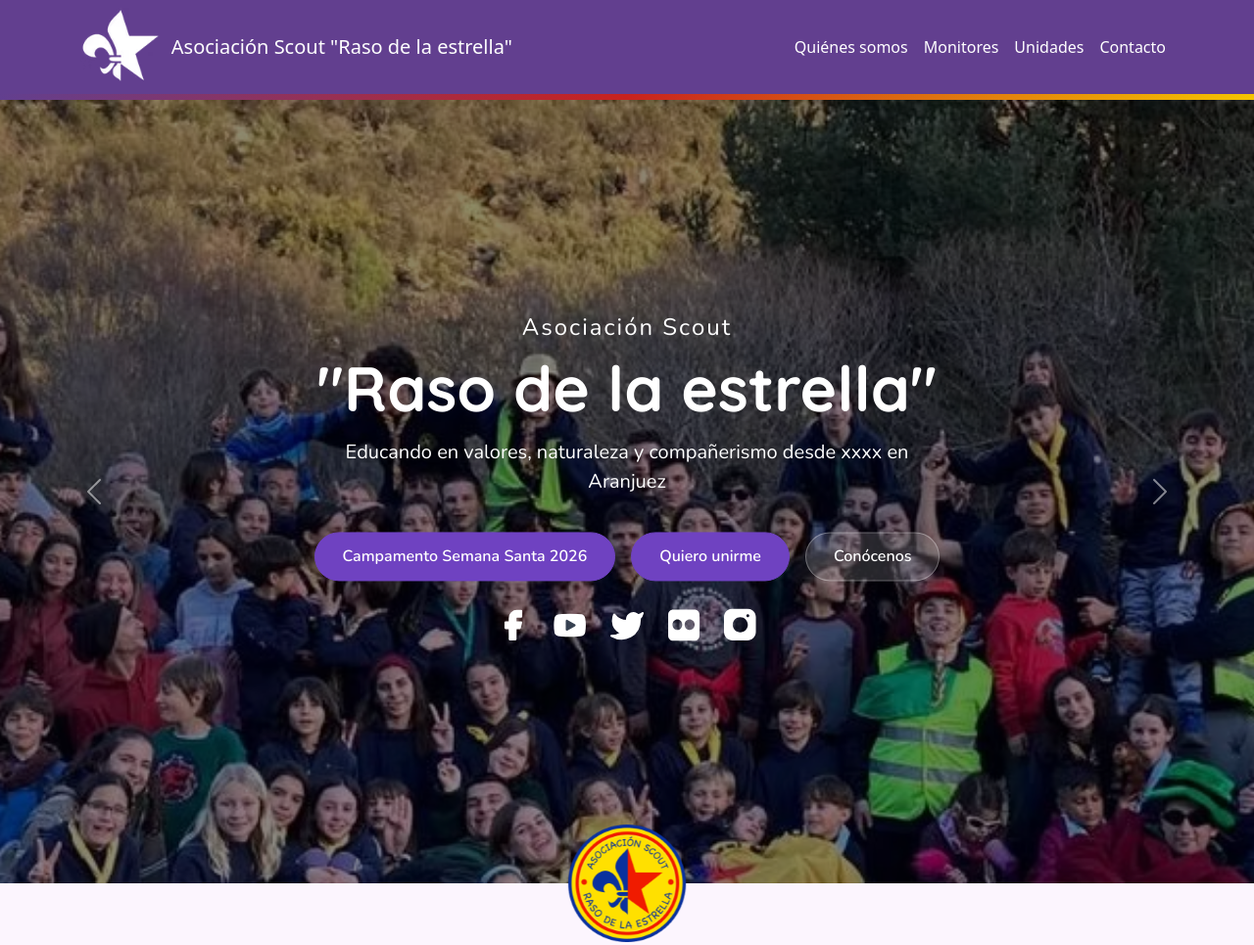
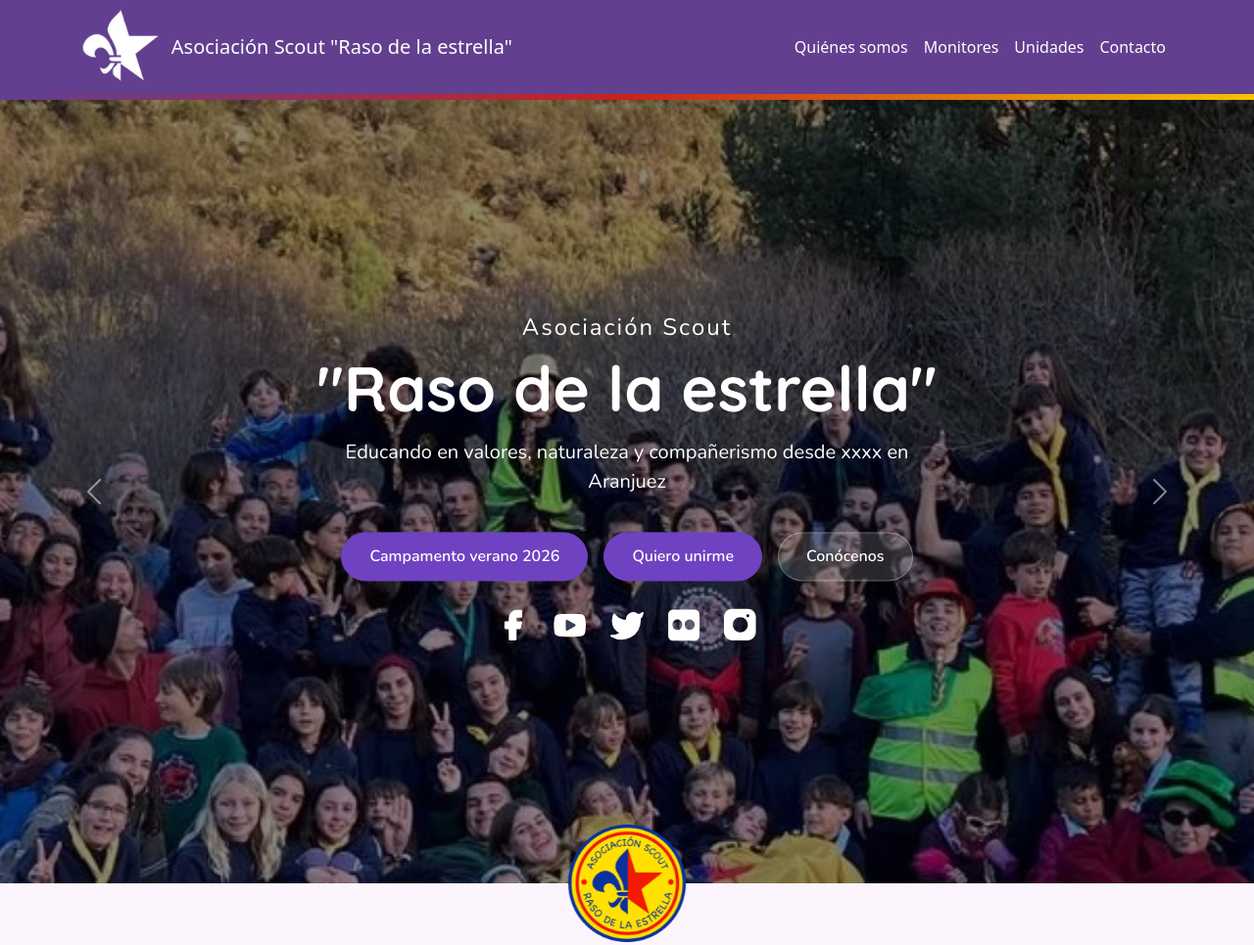
Before and after one commit to iokin/iokin.github.io, a plain HTML site: page index.html in a window 1280 px wide. Shown: the top 965 px of the page at 98% size. Drawn offline with nearby package versions, Linux system fonts and the light colour scheme.

Commit message:
Update index.html

```diff
--- a/index.html
+++ b/index.html
@@ -52,7 +52,7 @@
               <p class="carousel-item--subtitle">Educando en valores, naturaleza y compañerismo desde xxxx en Aranjuez
               </p>
               <div class="carousel-item--actions">
-                <a href="campamento2026/campamento-semana-santa.html" class="btn btn-primary mt-3 text-center" target="_blank">Campamento Semana Santa 2026</a>
+                <a href="campamento-verano-2026/campamento-verano.html" class="btn btn-primary mt-3 text-center" target="_blank">Campamento verano 2026</a>
                 <a href="formulario.html" class="btn btn-primary mt-3 text-center">Quiero unirme</a>
                 <a href="quienes-somos.html" class="btn btn-secondary mt-3 text-center">Conócenos</a>
               </div>
```
